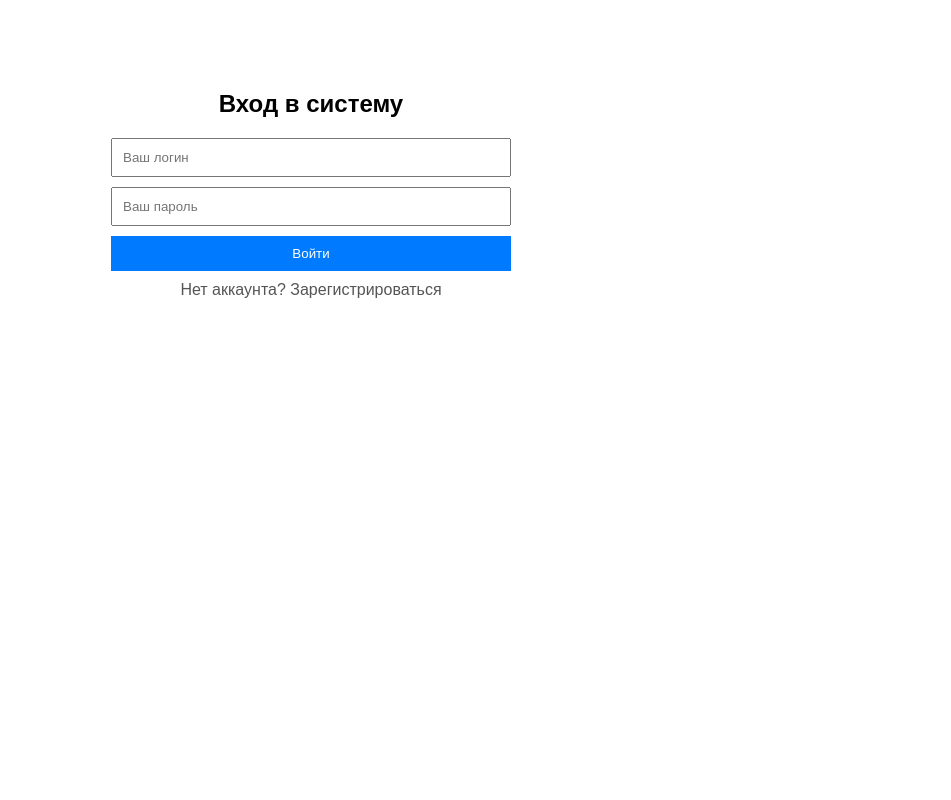
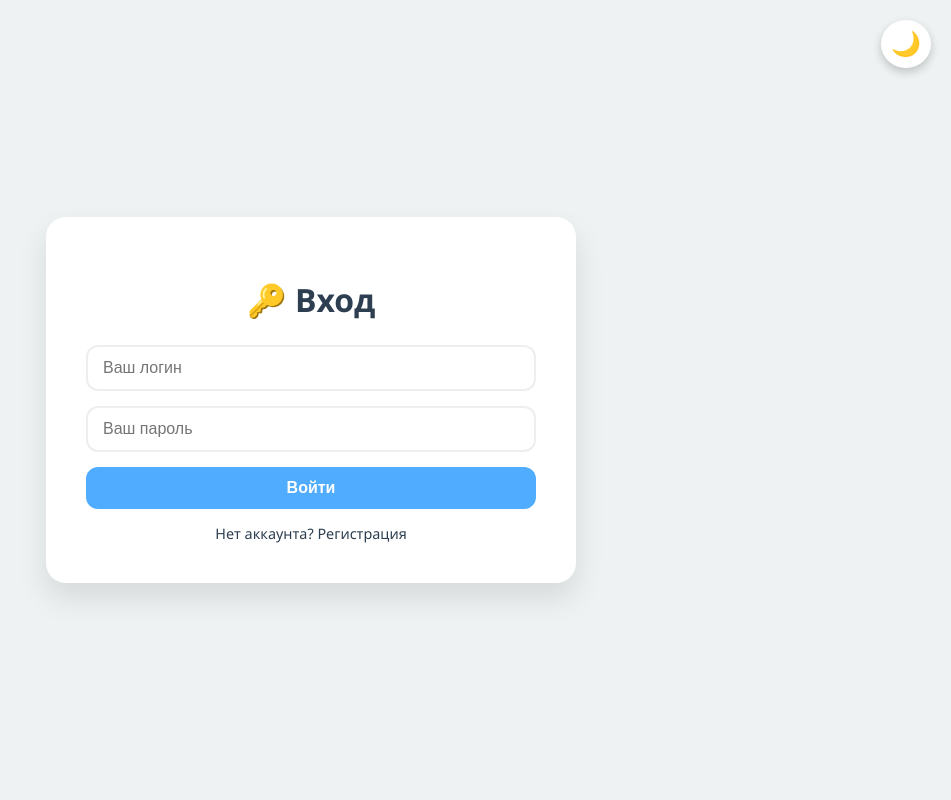
Before and after one commit to Starwatch-kg/To-Do, a FastAPI app: page /login in a window 1280 px wide. Shown: the whole page, without its empty margins (329-1280 px from the left). Run offline with FastAPI, Linux system fonts and the light colour scheme.

Commit message:
Дизайн

```diff
--- a/backend/api.py
+++ b/backend/api.py
@@ -1,12 +1,15 @@
 from fastapi import FastAPI, Request, Form, status
 from fastapi.responses import HTMLResponse, RedirectResponse
 from fastapi.templating import Jinja2Templates
+from fastapi.staticfiles import StaticFiles
 from services import add_task, get_user_tasks, delete_task, register_new_user, login_user, update_task_status
 import models
 from db import engine
 
 models.Base.metadata.create_all(bind=engine)
 app = FastAPI()
+templates = Jinja2Templates(directory="templates")
+app.mount("/static", StaticFiles(directory="static"), name="static")
 templates = Jinja2Templates(directory="templates")
 
 @app.get("/", response_class=HTMLResponse)
--- /dev/null
+++ b/backend/static/style.css
@@ -0,0 +1,127 @@
+:root {
+    --bg-body: #eef2f3;
+    --bg-container: #ffffff;
+    --text-main: #333333;
+    --text-header: #2c3e50;
+    --input-bg: #ffffff;
+    --input-border: #eee;
+    --btn-primary: #4facfe;
+    --btn-primary-hover: #00f2fe;
+    --shadow: 0 15px 30px rgba(0,0,0,0.1);
+    --task-bg: #f9f9f9;
+}
+
+
+body.dark-mode {
+    --bg-body: #121212;
+    --bg-container: #1e1e1e;
+    --text-main: #e0e0e0;
+    --text-header: #bb86fc;
+    --input-bg: #2d2d2d;
+    --input-border: #444;
+    --btn-primary: #bb86fc;
+    --btn-primary-hover: #9a67ea;
+    --shadow: 0 15px 30px rgba(0,0,0,0.5);
+    --task-bg: #2c2c2c;
+}
+
+body {
+    font-family: 'Segoe UI', Roboto, sans-serif;
+    background-color: var(--bg-body);
+    color: var(--text-main);
+    display: flex;
+    justify-content: center;
+    align-items: center;
+    min-height: 100vh;
+    margin: 0;
+    transition: background-color 0.3s, color 0.3s;
+}
+
+.container {
+    background: var(--bg-container);
+    padding: 2.5rem;
+    border-radius: 20px;
+    box-shadow: var(--shadow);
+    width: 100%;
+    max-width: 450px;
+    text-align: center;
+    transition: background-color 0.3s;
+}
+
+
+.theme-toggle {
+    position: absolute;
+    top: 20px;
+    right: 20px;
+    background: var(--bg-container);
+    border: none;
+    font-size: 1.5rem;
+    cursor: pointer;
+    padding: 10px;
+    border-radius: 50%;
+    box-shadow: 0 4px 10px rgba(0,0,0,0.2);
+    transition: transform 0.2s;
+}
+.theme-toggle:hover { transform: scale(1.1); }
+
+h1, h2 {
+    color: var(--text-header);
+    margin-bottom: 1.5rem;
+}
+
+input[type="text"], input[type="password"] {
+    width: 100%;
+    padding: 12px 15px;
+    border: 2px solid var(--input-border);
+    border-radius: 12px;
+    font-size: 1rem;
+    background-color: var(--input-bg);
+    color: var(--text-main);
+    outline: none;
+    box-sizing: border-box;
+    margin-bottom: 15px;
+    transition: 0.3s;
+}
+
+input:focus { border-color: var(--btn-primary); }
+
+
+.btn-main {
+    background: var(--btn-primary);
+    border: none;
+    color: white;
+    padding: 12px 20px;
+    border-radius: 12px;
+    cursor: pointer;
+    font-size: 1rem;
+    width: 100%;
+    font-weight: bold;
+    transition: 0.3s;
+}
+
+.btn-main:hover { background: var(--btn-primary-hover); }
+
+
+a {
+    color: var(--text-header);
+    text-decoration: none;
+    font-size: 0.9rem;
+    display: block;
+    margin-top: 15px;
+}
+a:hover { opacity: 0.7; }
+
+
+.header { display: flex; flex-direction: column; align-items: center; gap: 10px; margin-bottom: 2rem; }
+.add-form { display: flex; gap: 10px; margin-bottom: 2rem; }
+.add-btn { background: var(--btn-primary); border: none; color: #fff; padding: 0 20px; border-radius: 12px; cursor: pointer; font-size: 1.5rem; }
+.task-list { display: flex; flex-direction: column; gap: 12px; text-align: left; }
+.task-item { background: var(--task-bg); padding: 12px 15px; border-radius: 10px; display: flex; justify-content: space-between; align-items: center; }
+.task-text.done { text-decoration: line-through; opacity: 0.6; }
+.actions { display: flex; gap: 5px; }
+.btn-action { border: none; width: 30px; height: 30px; border-radius: 50%; cursor: pointer; display: flex; align-items: center; justify-content: center; }
+.btn-done { background: #d4edda; color: #155724; }
+.btn-undo { background: #fff3cd; color: #856404; }
+.btn-del  { background: #f8d7da; color: #721c24; }
+.logout-btn { background: none; border: 1px solid #ff6b6b; color: #ff6b6b; padding: 6px 15px; border-radius: 20px; cursor: pointer; }
+.logout-btn:hover { background: #ff6b6b; color: white; }
--- /dev/null
+++ b/backend/static/theme.js
@@ -0,0 +1,24 @@
+document.addEventListener('DOMContentLoaded', () => {
+    const toggleBtn = document.getElementById('theme-toggle');
+    const body = document.body;
+
+    const savedTheme = localStorage.getItem('theme');
+    if (savedTheme === 'dark') {
+        body.classList.add('dark-mode');
+        toggleBtn.textContent = '☀️';
+    } else {
+        toggleBtn.textContent = '🌙';
+    }
+
+    toggleBtn.addEventListener('click', () => {
+        body.classList.toggle('dark-mode');
+
+        if (body.classList.contains('dark-mode')) {
+            localStorage.setItem('theme', 'dark');
+            toggleBtn.textContent = '☀️';
+        } else {
+            localStorage.setItem('theme', 'light');
+            toggleBtn.textContent = '🌙';
+        }
+    });
+});
--- a/backend/templates/login.html
+++ b/backend/templates/login.html
@@ -3,20 +3,21 @@
 <head>
     <meta charset="UTF-8">
     <title>Вход</title>
-    <style>
-        body { font-family: sans-serif; max-width: 400px; margin: 50px auto; padding: 20px; text-align: center; }
-        input { display: block; width: 100%; margin-bottom: 10px; padding: 10px; box-sizing: border-box; }
-        button { width: 100%; padding: 10px; background: #007bff; color: white; border: none; cursor: pointer; }
-        a { display: block; margin-top: 10px; color: #555; text-decoration: none; }
-    </style>
+    <link rel="stylesheet" href="/static/style.css">
 </head>
 <body>
-    <h2>Вход в систему</h2>
-    <form action="/login_user" method="post">
-        <input type="text" name="login" placeholder="Ваш логин" required>
-        <input type="password" name="password" placeholder="Ваш пароль" required>
-        <button type="submit">Войти</button>
-    </form>
-    <a href="/register">Нет аккаунта? Зарегистрироваться</a>
+    <button id="theme-toggle" class="theme-toggle">🌙</button>
+
+    <div class="container">
+        <h1>🔑 Вход</h1>
+        <form action="/login_user" method="post">
+            <input type="text" name="login" placeholder="Ваш логин" required autocomplete="off">
+            <input type="password" name="password" placeholder="Ваш пароль" required>
+            <button type="submit" class="btn-main">Войти</button>
+        </form>
+        <a href="/register">Нет аккаунта? Регистрация</a>
+    </div>
+
+    <script src="/static/theme.js"></script>
 </body>
 </html>
```
Also changed, not shown: backend/services.py (+10 -6 lines), backend/templates/index.html (+9 -142 lines), backend/templates/register.html (+14 -13 lines), backend/sql_app.db, 1 other file.
